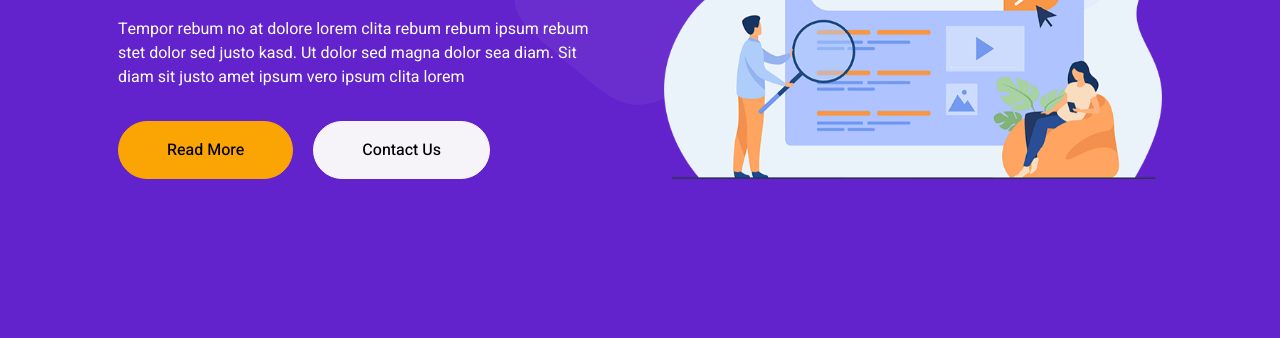
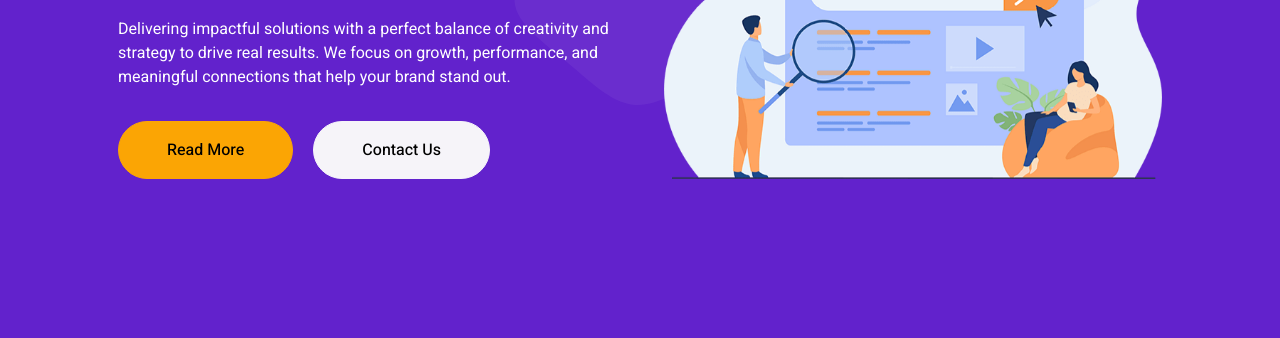
Before and after one commit to Afshanafsh/Afshan-freelancer, a plain HTML site: page index.html in a window 1280 px wide. Shown: the part 462-800 px from the top of the page. Drawn offline with nearby package versions, Linux system fonts and the light colour scheme; a script that the page names is missing.

Commit message:
Update index.html

```diff
--- a/index.html
+++ b/index.html
@@ -99,7 +99,8 @@
                     <div class="row g-5 align-items-end">
                         <div class="col-lg-6 text-center text-lg-start">
                             <h1 class="text-white mb-4 animated slideInDown">A Digital Agency Of Inteligents & Creative People</h1>
-                            <p class="text-white pb-3 animated slideInDown">Tempor rebum no at dolore lorem clita rebum rebum ipsum rebum stet dolor sed justo kasd. Ut dolor sed magna dolor sea diam. Sit diam sit justo amet ipsum vero ipsum clita lorem</p>
+                            <p class="text-white pb-3 animated slideInDown">Delivering impactful solutions with a perfect balance of creativity and strategy to drive real results.
+We focus on growth, performance, and meaningful connections that help your brand stand out.</p>
                             <a href="" class="btn btn-secondary py-sm-3 px-sm-5 rounded-pill me-3 animated slideInLeft">Read More</a>
                             <a href="" class="btn btn-light py-sm-3 px-sm-5 rounded-pill animated slideInRight">Contact Us</a>
                         </div>
```
